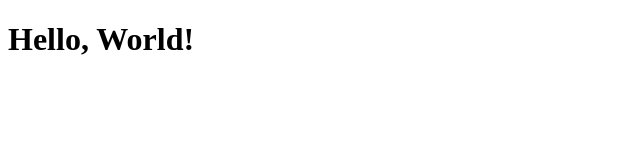
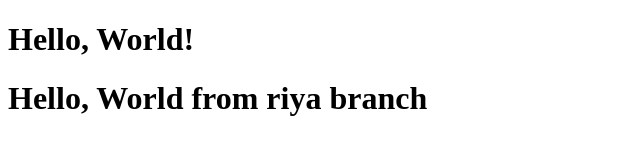
Before and after one commit to riyatricore-cmyk/tricore-demo, a plain HTML site: page index.html in a window 1280 px wide. Shown: the whole page, without its empty margins (0-640 px from the left). Drawn offline with Linux system fonts and the light colour scheme.

Commit message:
add new kine in riya branch

```diff
--- a/index.html
+++ b/index.html
@@ -7,5 +7,6 @@
 </head>
 <body>
     <h1>Hello, World!</h1>
+    <h1>Hello, World from riya branch</h1>
 </body>
 </html>
```
